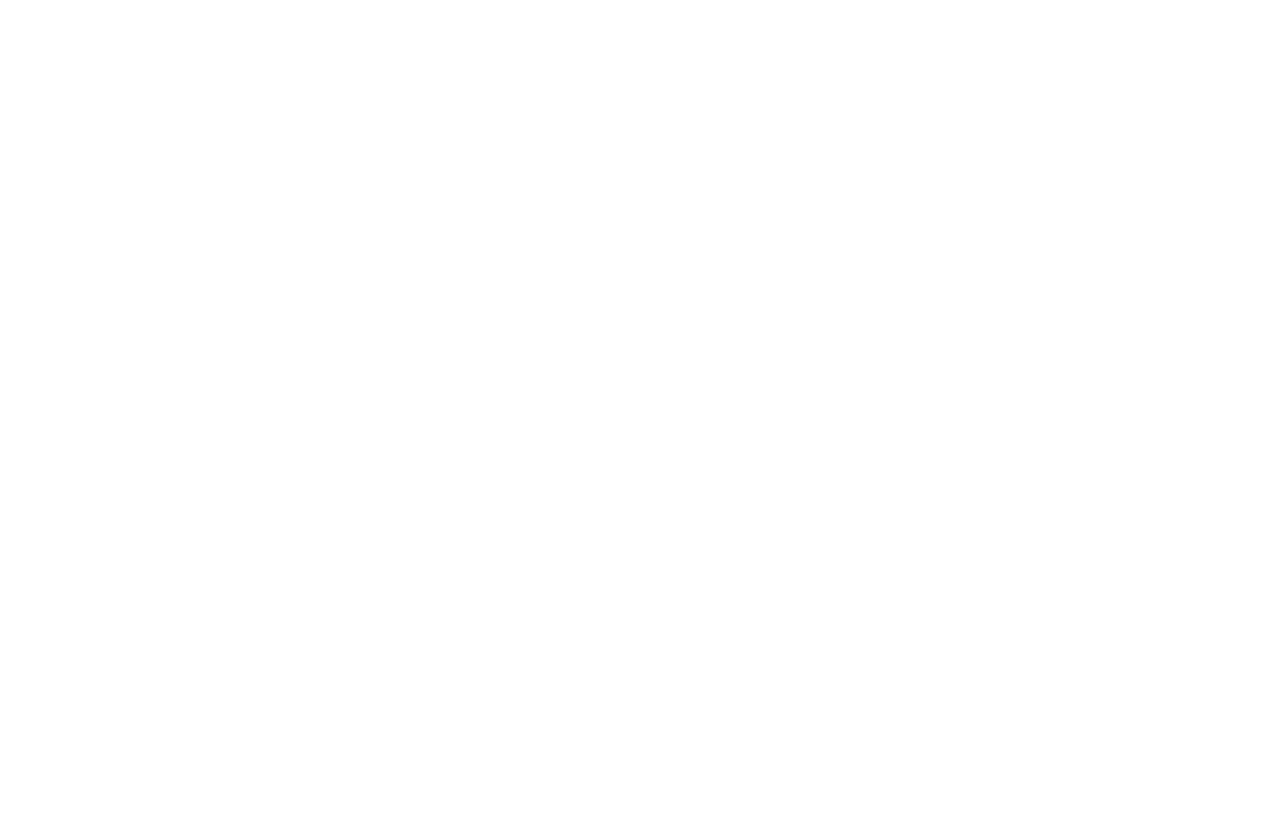
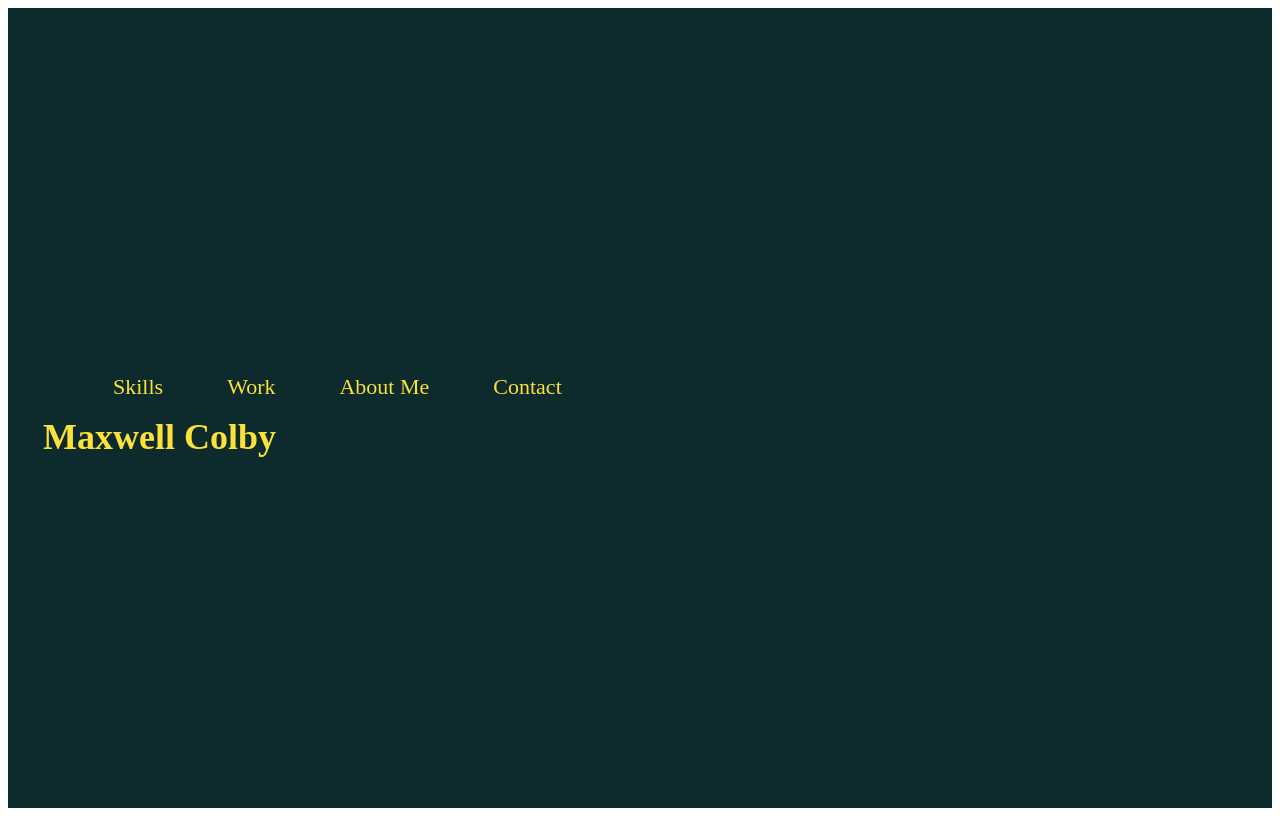
Before and after one commit to maxwellc2003/portfolio, a plain HTML site: page index.html in a window 1280 px wide. Drawn offline with Linux system fonts and the light colour scheme; files that its build step writes are made by us from their sources.

Commit message:
front page setup

```diff
--- a/assets/style.css
+++ b/assets/style.css
@@ -0,0 +1,31 @@
+header {
+    padding: 350px 35px;
+    background-color: #0d2a2d;
+  }
+
+header h1 {
+    font-weight: bold;
+    font-size: 36px;
+    margin: 0;
+    display: inline;
+  }
+
+header a {
+    text-decoration: none;
+    color: #fce138;
+  }
+
+header nav {
+    float: right top;
+    margin: 7px 0;
+  }
+
+header nav ul li {
+    display: inline;
+  }
+
+header nav ul li a {
+    margin: 0 30px;
+    font-weight: lighter;
+    font-size: 22px;
+  }
--- a/index.html
+++ b/index.html
@@ -4,29 +4,49 @@
 <head>
   <meta charset="UTF-8" />
   <title>Maxwell Colby's Portfolio</title>
-  <link rel="stylesheet" href="./assets/css/style.css" />
+  <link rel="stylesheet" href="./assets/style.css" />
 </head>
 
 <body>
     <!-- nav section -->
-    <div>
+            <header>
+            <nav>
+                <ul>
+                  <li>
+                    <a href="#skills">Skills</a>
+                  </li>
+                  <li>
+                    <a href="#work">Work</a>
+                  </li>
+                  <li>
+                    <a href="#about me">About Me</a>
+                  </li>
+                  <li>
+                    <a href="#contact">Contact</a>
+                  </li>
+                </ul>
+            </nav>
+            <h1>
+                <a href="/">
+                Maxwell Colby </a>
 
-    </div>
+            </h1>
+         </header>
 
-    <!-- header section -->
-    <div>
+    <!-- awdasd -->
+    <section>
 
-    </div>
+    </section>
 
     <!-- skills icons section -->
-    <div>
+    <section>
 
-    </div>
+    </section>
 
     <!-- work section -->
-    <div>
+    <section>
 
-    </div>
+    </section>
 </body>
 
 </html>
```
